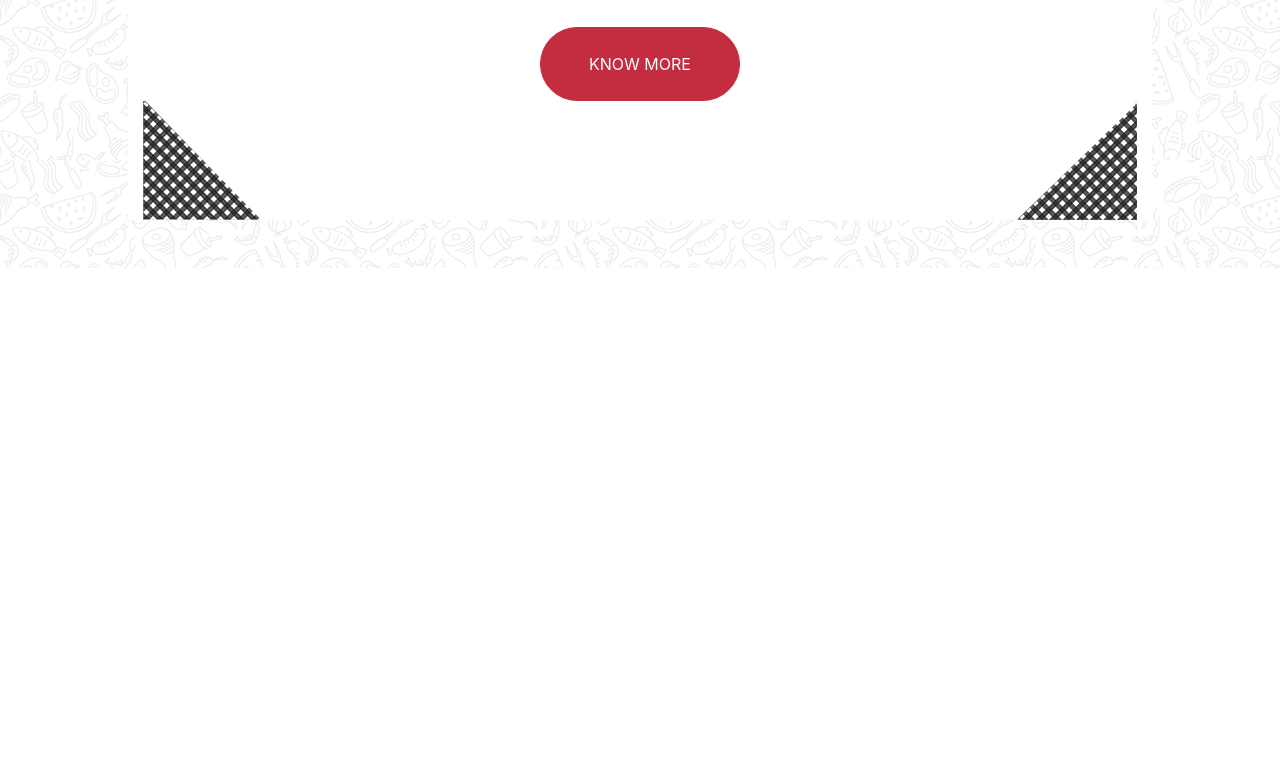
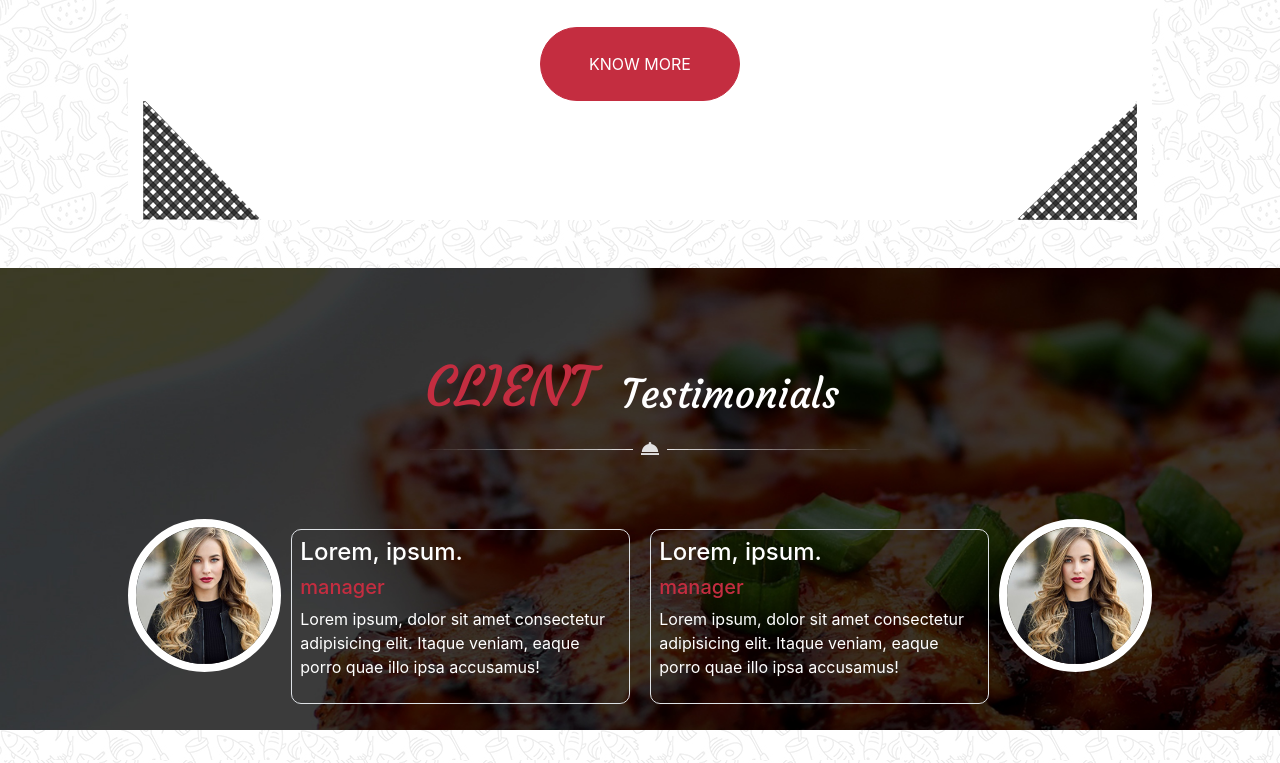
Before and after one commit to mboujema/git_bootstrap_les_chefs_14, a website: page index.html in a window 1280 px wide. Shown: the part 5040-5803 px from the top of the page. Before the commit the page ends 5308 px from the top, so only its background shows below. Drawn offline with nearby package versions, Linux system fonts and the light colour scheme.

Commit message:
rajout de la 4eme section

```diff
--- a/index.html
+++ b/index.html
@@ -368,6 +368,38 @@
     </section>
     <!-- 3eme SECTION -->
 
+    <!-- 4eme SECTION -->
+    <section class="py-5"
+        style="background-image: url(./public/img/testimonials_background.jpg); background-repeat: no-repeat; background-size: 125%;">
+        <div class="test">
+            <h1 class=" d-flex justify-content-center  ">
+                <span class="our"> CLIENT </span> &nbsp; <span class="m-3 text-light">Testimonials</span>
+            </h1>
+            <img class="decos" src="./public/img/decoration_line.png" alt="">
+        </div>
+        <div class="tout d-flex">
+            <div>
+                <img class="meuf" src="./public/img/testimonial1.jpg" alt="">
+            </div>
+            <div class="carre bg-transparent border text-light p-2">
+                <h4>Lorem, ipsum.</h4>
+                <h5 class="text-danger">manager</h5>
+                <p>Lorem ipsum, dolor sit amet consectetur <br> adipisicing elit. Itaque veniam, eaque porro quae illo
+                    ipsa accusamus!</p>
+            </div>
+            <div class="carre bg-transparent border text-light p-2">
+                <h4>Lorem, ipsum.</h4>
+                <h5 class="text-danger">manager</h5>
+                <p>Lorem ipsum, dolor sit amet consectetur <br> adipisicing elit. Itaque veniam, eaque porro quae illo
+                    ipsa accusamus!</p>
+            </div>
+            <div>
+                <img class="meuf" src="./public/img/testimonial1.jpg" alt="">
+            </div>
+        </div>
+    </section>
+    <!-- 4eme SECTION -->
+
 
 
 
```
